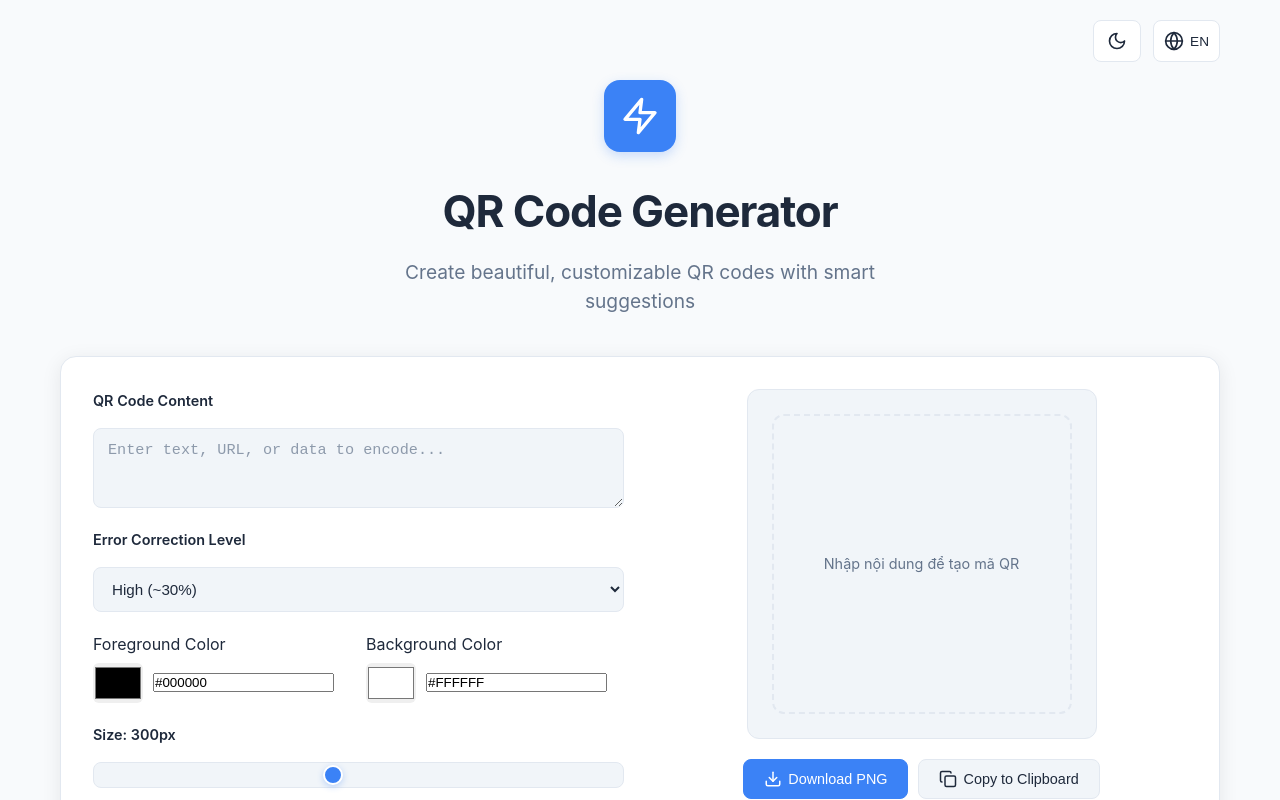
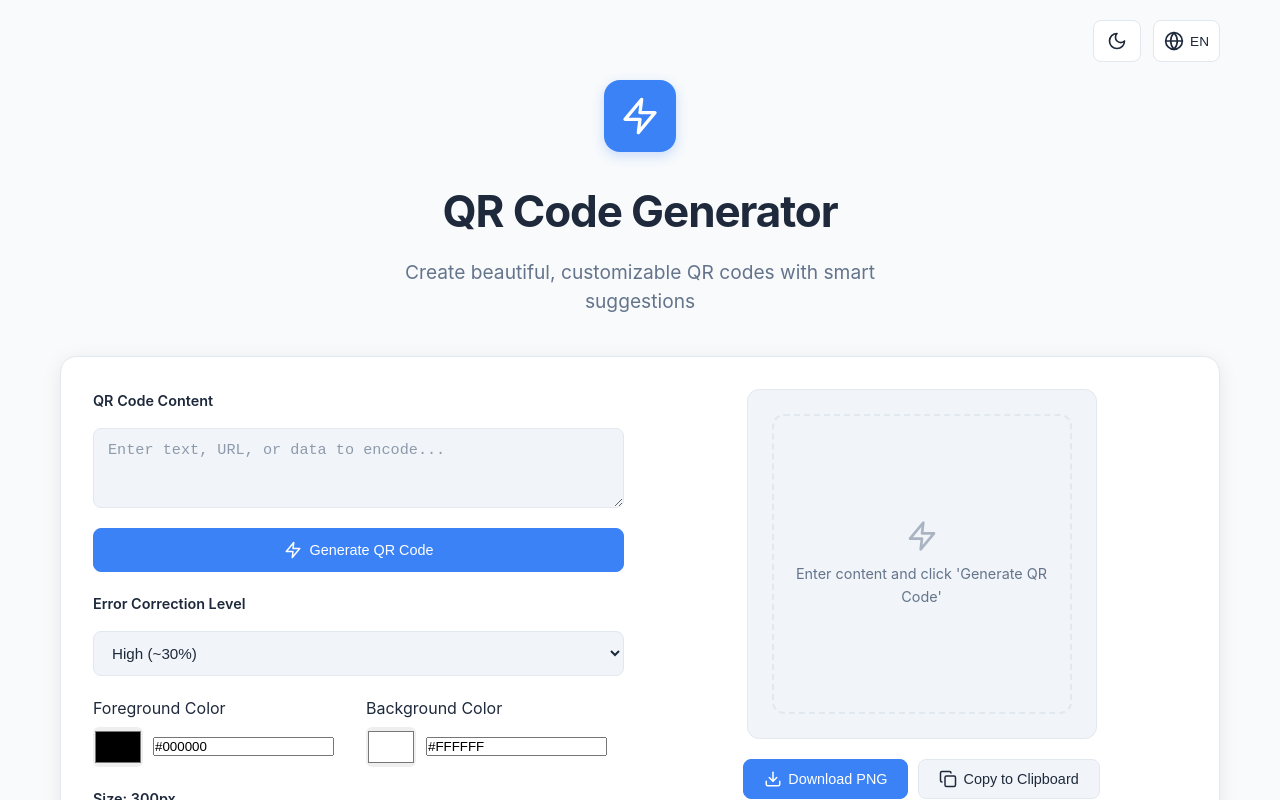
Before and after one commit to nhdinhdev03/AI_QR_CODE, a React (Vite) app: page / in a window 1280 px wide. Shown: the top 800 px of the page. Built offline with nearby package versions, Linux system fonts and the light colour scheme.

Commit message:
tối ưu

```diff
--- a/src/components/QRCodeGenerator.jsx
+++ b/src/components/QRCodeGenerator.jsx
@@ -55,7 +55,6 @@ const QRCodeGenerator = () => {
   const [isGenerating, setIsGenerating] = useState(false);
   const [selectedImage, setSelectedImage] = useState(null);
   const [showImageSelector, setShowImageSelector] = useState(false);
-  const [triggerGeneration, setTriggerGeneration] = useState(0);
   const [validationMessage, setValidationMessage] = useState("");
   const [errorMessage, setErrorMessage] = useState("");
   const [successMessage, setSuccessMessage] = useState("");
@@ -327,12 +326,11 @@ const QRCodeGenerator = () => {
       }
 
       if (nowIsUrl) {
-        // Khi phát hiện URL mới, tự động hiện gallery và random ảnh
+        // Khi phát hiện URL mới, tự động hiện gallery và random ảnh (không auto generate)
         if (!prevIsUrlRef.current) {
           setShowImageSelector(true);
           const randomImage = getRandomImage();
           setSelectedImage(randomImage);
-          setTriggerGeneration((prev) => prev + 1);
         }
       } else if (isValidContent) {
         // Cho các loại nội dung hợp lệ khác (email, sms, wifi, geo, etc)
@@ -352,22 +350,7 @@ const QRCodeGenerator = () => {
     }
   }, [qrData]);
 
-  // Debounced QR generation - faster for URLs, slower for other content
-  React.useEffect(() => {
-    if (!qrData.trim()) {
-      setQrCodeUrl("");
-      return;
-    }
-
-    // Generate faster for URLs, slower for other content
-    const delay = isURL(qrData.trim()) ? 200 : 800;
-
-    const timer = setTimeout(() => {
-      setTriggerGeneration((prev) => prev + 1);
-    }, delay);
-
-    return () => clearTimeout(timer);
-  }, [qrData]);
+  // Removed auto-generation - now only manual generation
 
   // Suggestions for QR code content
   const suggestions = getTranslation(language, "suggestions");
@@ -514,11 +497,9 @@ const QRCodeGenerator = () => {
     } finally {
       setIsGenerating(false);
     }
-  }, [qrData, qrOptions, selectedImage, triggerGeneration]);
+  }, [qrData, qrOptions, selectedImage]);
 
-  React.useEffect(() => {
-    generateQRCode();
-  }, [generateQRCode]);
+  // Removed auto-generation useEffect - now manual only
 
   const downloadQRCode = (format = "png") => {
     if (!qrCodeUrl) return;
@@ -574,6 +555,23 @@ const QRCodeGenerator = () => {
     setQrData(suggestion);
   };
 
+  const handleGenerateQR = () => {
+    if (!qrData.trim()) {
+      setErrorMessage(getTranslation(language, "errors.emptyContent"));
+      return;
+    }
+
+    // Validate before generating
+    const validation = validateContent(qrData);
+    if (!validation.isValid) {
+      return; // Error message already set by validateContent
+    }
+
+    // Clear any previous QR code and generate new one
+    setQrCodeUrl("");
+    generateQRCode();
+  };
+
   const updateOption = (key, value) => {
     if (key.includes(".")) {
       const [parent, child] = key.split(".");
@@ -603,22 +601,37 @@ const QRCodeGenerator = () => {
             id="qr-data"
             value={qrData}
             onChange={(e) => setQrData(e.target.value)}
-            onBlur={() => {
-              // Generate immediately when user finishes typing
-              if (qrData.trim()) {
-                setTriggerGeneration((prev) => prev + 1);
-              }
-            }}
-            onKeyDown={(e) => {
-              // Generate immediately on Enter
-              if (e.key === "Enter" && !e.shiftKey && qrData.trim()) {
-                e.preventDefault();
-                setTriggerGeneration((prev) => prev + 1);
-              }
-            }}
             placeholder={getTranslation(language, "qrContentPlaceholder")}
             rows={3}
           />
+
+          {/* Generate Button */}
+          <button
+            className="btn btn-primary"
+            onClick={handleGenerateQR}
+            disabled={!qrData.trim() || isGenerating}
+            style={{
+              marginTop: "12px",
+              width: "100%",
+              display: "flex",
+              alignItems: "center",
+              justifyContent: "center",
+              gap: "8px",
+              minHeight: "44px",
+            }}
+          >
+            {isGenerating ? (
+              <>
+                <RefreshCw className="animate-spin" size={18} />
+                {getTranslation(language, "generating")}
+              </>
+            ) : (
+              <>
+                <Zap size={18} />
+                {getTranslation(language, "generateQR")}
+              </>
+            )}
+          </button>
 
           {/* Validation and Error Messages */}
           {validationMessage && (
@@ -631,6 +644,11 @@ const QRCodeGenerator = () => {
               {errorMessage}
               {getContentExample(errorMessage)}
             </div>
+          )}
+
+          {/* Success Message */}
+          {successMessage && (
+            <div className="validation-message success">{successMessage}</div>
           )}
         </div>
 
@@ -871,7 +889,7 @@ const QRCodeGenerator = () => {
           <div className="qr-canvas-container" style={{ position: "relative" }}>
             <canvas ref={canvasRef} style={{ display: "none" }} />
 
-            {!qrData.trim() && (
+            {!qrCodeUrl && (
               <div
                 style={{
                   width: "300px",
@@ -885,9 +903,16 @@ const QRCodeGenerator = () => {
                   fontSize: "0.9rem",
                   textAlign: "center",
                   padding: "20px",
+                  flexDirection: "column",
+                  gap: "10px",
                 }}
               >
-                Nhập nội dung để tạo mã QR
+                <Zap size={32} style={{ opacity: 0.5 }} />
+                <span>
+                  {language === "vi"
+                    ? "Nhập nội dung và bấm 'Tạo Mã QR'"
+                    : "Enter content and click 'Generate QR Code'"}
+                </span>
               </div>
             )}
 
@@ -900,7 +925,7 @@ const QRCodeGenerator = () => {
                 borderRadius: "12px",
                 boxShadow: "0 4px 12px var(--shadow-light)",
                 transition: "all 0.2s ease",
-                display: qrData.trim() ? "block" : "none",
+                display: qrCodeUrl ? "block" : "none",
               }}
             />
             {selectedImage && (
--- a/src/utils/translations.js
+++ b/src/utils/translations.js
@@ -47,6 +47,7 @@ export const translations = {
     ],
 
     // Actions
+    generateQR: "Generate QR Code",
     downloadPng: "Download PNG",
     copyToClipboard: "Copy to Clipboard",
     generating: "Generating Awesome QR Code...",
@@ -145,6 +146,7 @@ export const translations = {
     ],
 
     // Actions
+    generateQR: "Tạo Mã QR",
     downloadPng: "Tải PNG",
     copyToClipboard: "Sao Chép",
     generating: "Đang Tạo Mã QR Tuyệt Vời...",
```
